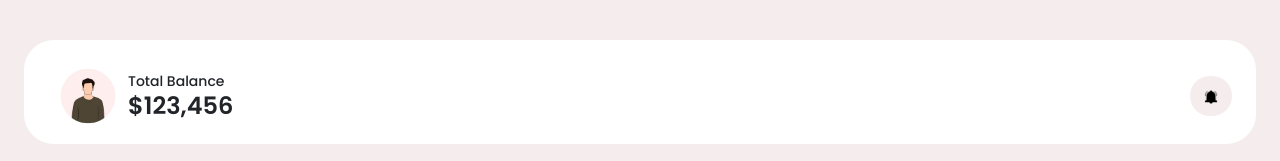
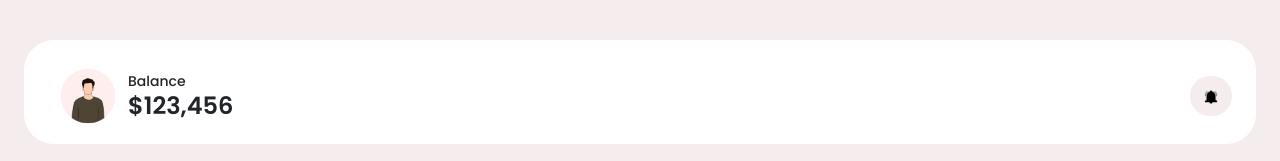
Before and after one commit to keatonmurray/swift, a React app in the folder frontend/: page /dashboard in a window 1280 px wide. Shown: the top 161 px of the page. Built offline with nearby package versions, Linux system fonts and the light colour scheme; the HTML template or start-up script is replaced by a standard one.

Commit message:
initial commit

```diff
--- a/frontend/src/pages/Dashboard.jsx
+++ b/frontend/src/pages/Dashboard.jsx
@@ -47,7 +47,7 @@ const Dashboard = () => {
                         <div className="d-flex align-items-center justify-content-center">
                             <img src="./img/profile.png" alt="User Profile" className="user-profile-img"/>
                             <div className="d-flex flex-column align-items-start">
-                                <p className="p-0 m-0 small text-capitalize">Total balance</p>
+                                <p className="p-0 m-0 small text-capitalize">Balance</p>
                                 <h4 className="m-0 fw-semibold">$123,456</h4>
                             </div>
                         </div>
```
